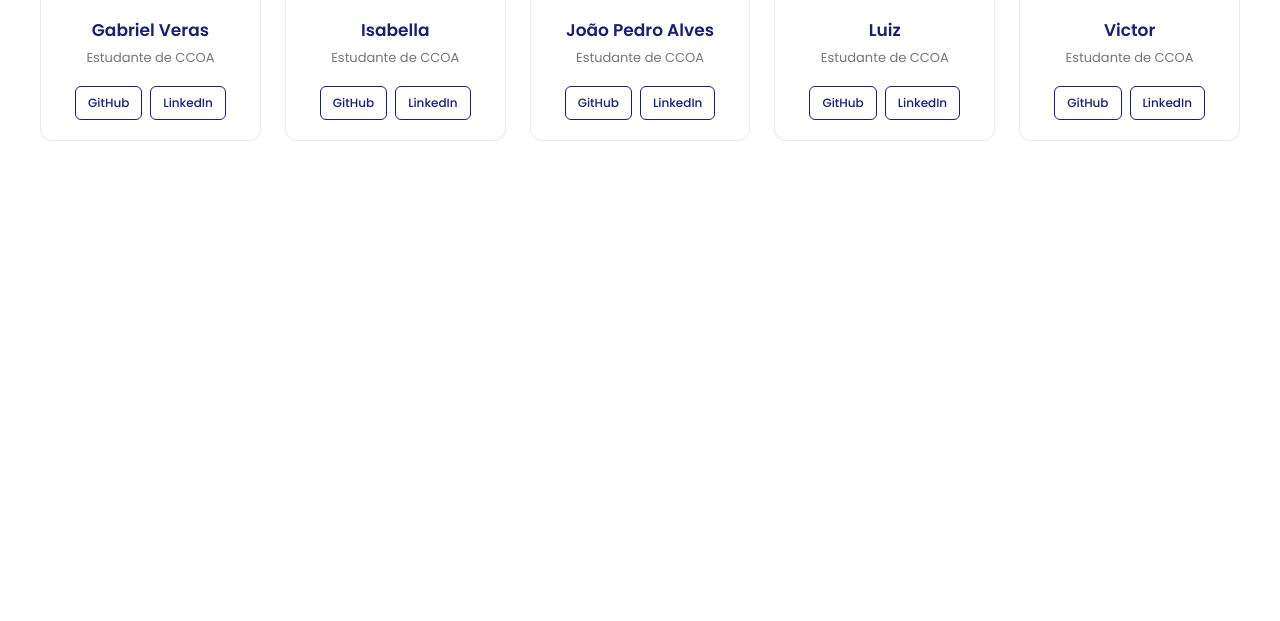
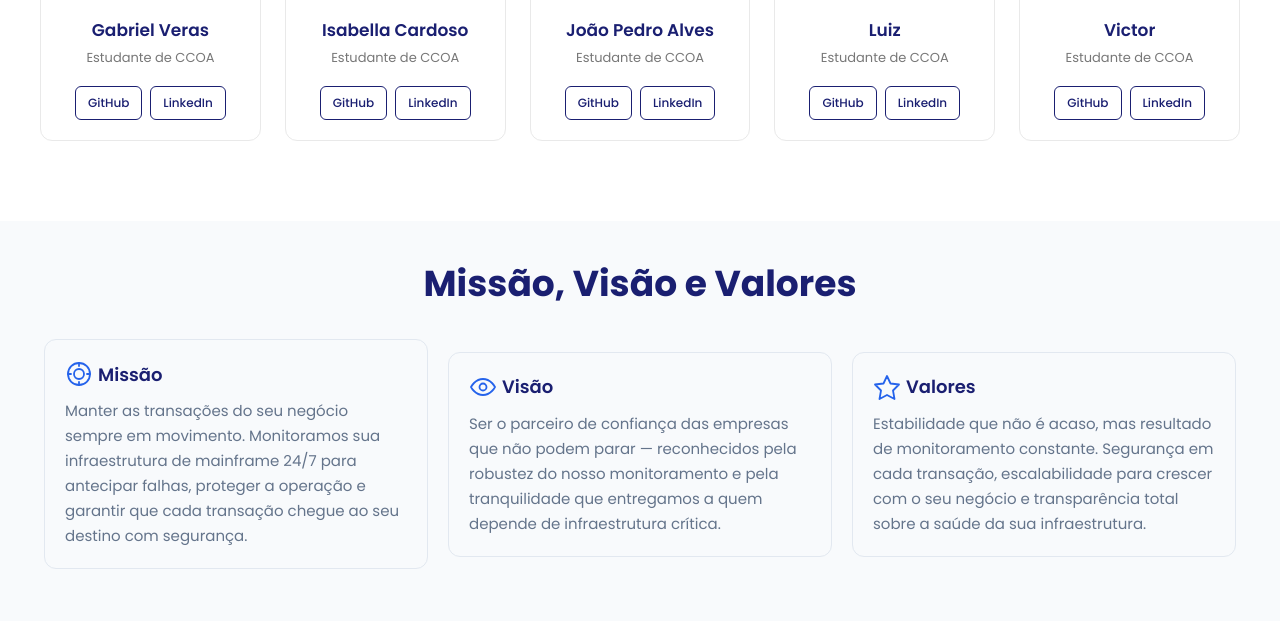
Before and after one commit to Noctua-Inc/noctua-sistema, a plain HTML site: page index.html in a window 1280 px wide. Shown: the part 2007-2628 px from the top of the page. Before the commit the page ends 2228 px from the top, so only its background shows below. Drawn offline with Linux system fonts and the light colour scheme.

Commit message:
feat: add missão, visão e valores section

```diff
--- a/index.html
+++ b/index.html
@@ -205,7 +205,7 @@
                         </div>
 
                         <div class="membro-info">
-                            <h3>Isabella</h3>
+                            <h3>Isabella Cardoso</h3>
                             <p>Estudante de CCOA</p>
 
                             <div class="membro-links">
@@ -285,7 +285,39 @@
                 </div>
             </div>
         </section>
+        <section class="missao-valores" id="missao-valores">
+            <h2>Missão, Visão e Valores</h2>
+
+            <div class="cards">
+                <div class="card">
+                    <div class="title">
+                        <img src="./assets/missao.svg" alt="missao-icon">
+                        <span>Missão</span>
+                    </div>
+                    <div class="desc">
+                        <span>Manter as transações do seu negócio sempre em movimento. Monitoramos sua infraestrutura de mainframe 24/7 para antecipar falhas, proteger a operação e garantir que cada transação chegue ao seu destino com segurança.</span>
+                    </div>
+                </div>
+                <div class="card">
+                    <div class="title">
+                        <img src="./assets/visao.svg" alt="visao-icon">
+                        <span>Visão</span>
+                    </div>
+                    <div class="desc">
+                        <span>Ser o parceiro de confiança das empresas que não podem parar — reconhecidos pela robustez do nosso monitoramento e pela tranquilidade que entregamos a quem depende de infraestrutura crítica.</span>
+                    </div>
+                </div>
+                <div class="card">
+                    <div class="title">
+                        <img src="./assets/valores.svg" alt="valores-icon">
+                        <span>Valores</span>
+                    </div>
+                    <div class="desc">
+                        <span>Estabilidade que não é acaso, mas resultado de monitoramento constante. Segurança em cada transação, escalabilidade para crescer com o seu negócio e transparência total sobre a saúde da sua infraestrutura.</span>
+                    </div>
+                </div>
+            </div>
+        </section>
     </div>
 </body>
-
 </html>
--- a/style.css
+++ b/style.css
@@ -1,4 +1,5 @@
 @import url('https://fonts.googleapis.com/css2?family=Poppins:wght@400;500;600;700&display=swap');
+
 * {
     box-sizing: border-box;
     margin: 0;
@@ -307,7 +308,9 @@ body {
 }
 
 /* Cards & Grid elements */
-.card-box, .card-icon, .card-line {
+.card-box,
+.card-icon,
+.card-line {
     position: absolute;
 }
 
@@ -621,6 +624,7 @@ body {
     position: absolute;
     background: white;
 }
+
 /* SOBRE_NOCTUA TIME */
 .sobre-noctua {
     width: 100%;
@@ -695,6 +699,7 @@ body {
     /* Sombra da segunda imagem */
     box-shadow: 0 1px 3px rgba(0, 0, 0, 0.08);
 }
+
 .metrica:hover {
     transform: translateY(-6px);
     box-shadow: 0 10px 30px rgba(0, 0, 0, 0.08);
@@ -718,6 +723,7 @@ body {
     font-weight: 400;
     line-height: 1.5;
 }
+
 .quem-somos {
     width: 100%;
     padding: 80px 20px;
@@ -848,11 +854,70 @@ body {
     background-color: #1A1F71;
 }
 
+.missao-valores {
+    width: 100%;
+    height: 50vh;
+    padding: 40px;
+    background-color: #F8FAFC;
+    display: flex;
+    align-items: center;
+    flex-direction: column;
+}
+
+.missao-valores h2 {
+    margin-bottom: 5vh;
+    color: #1A1F71;
+    font-size: 36px;
+    font-weight: 700;
+    line-height: 1.3;
+    margin-bottom: 20px;
+}
+
+.missao-valores .cards {
+    display: flex;
+    justify-content: space-between;
+    gap: 20px;
+    align-items: center;
+    flex: 1;
+}
+
+.missao-valores .cards .card {
+    width: 30vw;
+    min-height: 22vh;
+    padding: 20px;
+    border: 1px solid #E2E8F0;
+    border-radius: 12px;
+    transition: transform 0.3s ease, box-shadow 0.3s ease;
+}
+
+.missao-valores .cards .card:hover {
+    transform: translateY(-6px);
+    box-shadow: 0 10px 30px rgba(0, 0, 0, 0.08);
+}
+
+.missao-valores .cards .card .title {
+    margin-bottom: 10px;
+    display: flex;
+    align-items: center;
+    gap: 5px;
+}
+
+.missao-valores .cards .card .title span {
+    font-size: 18px;
+    font-weight: 600;
+}
+
+.missao-valores .cards .card .desc span {
+    color: #64748B;
+    font-size: 15px;
+}
+
 /* Media Queries: Esconde o gráfico e centraliza o texto quando a tela fica menor */
 @media (max-width: 1024px) {
 
     .hero-graphic-wrapper {
-        display: none; /* Some com a ilustração quando iria quebrar para baixo */
+        display: none;
+        /* Some com a ilustração quando iria quebrar para baixo */
     }
 
     .hero-container {
@@ -880,15 +945,21 @@ body {
         justify-content: center;
         width: 100%;
     }
+
+    .missao-valores .cards .card {
+        min-height: 35vh;
+    }
 }
 
 @media (max-width: 768px) {
     .metricas {
         flex-wrap: wrap;
     }
+
     .equipe {
         grid-template-columns: repeat(3, 1fr);
     }
+
     .quem-somos {
         padding: 60px 20px;
     }
@@ -900,6 +971,7 @@ body {
     .equipe {
         grid-template-columns: repeat(2, 1fr);
     }
+
     .hero-title {
         font-size: 30px;
     }
@@ -908,6 +980,7 @@ body {
         font-size: 15px;
         margin-bottom: 30px;
     }
+
     .sobre-noctua {
         padding: 45px 20px 50px;
     }
@@ -937,8 +1010,25 @@ body {
         width: 100%;
     }
 
-    .btn-primary-large, .btn-outline-large {
+    .btn-primary-large,
+    .btn-outline-large {
         width: 100%;
+    }
+
+    .missao-valores h2 {
+        font-size: 26px;
+        margin-bottom: 20px;
+    }
+
+    .missao-valores .cards {
+        display: flex;
+        flex-direction: column;
+        grid-template-columns: 1fr;
+    }
+
+    .missao-valores .cards .card {
+        width: 70vw;
+        min-height: 25vh;
     }
 }
 
@@ -950,12 +1040,17 @@ body {
     .hero-container {
         padding: 30px 16px;
     }
-     .equipe {
+
+    .equipe {
         grid-template-columns: 1fr;
     }
 
     .membro-foto {
         height: 260px;
+    }
+
+    .missao-valores h2{
+        font-size: 26px;
     }
 }
 
```
Also changed, not shown: assets/missao.svg (added), assets/valores.svg (added), assets/visao.svg (added).
